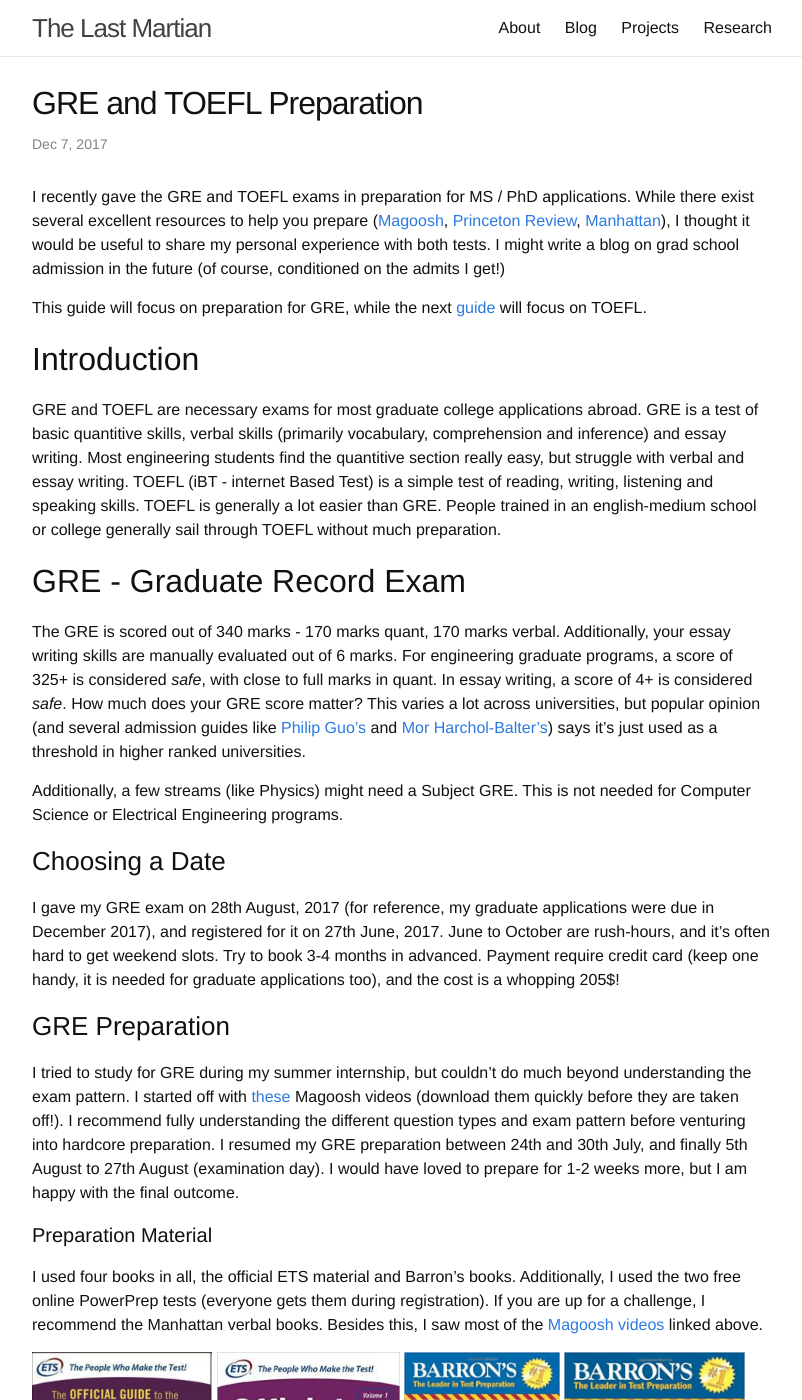
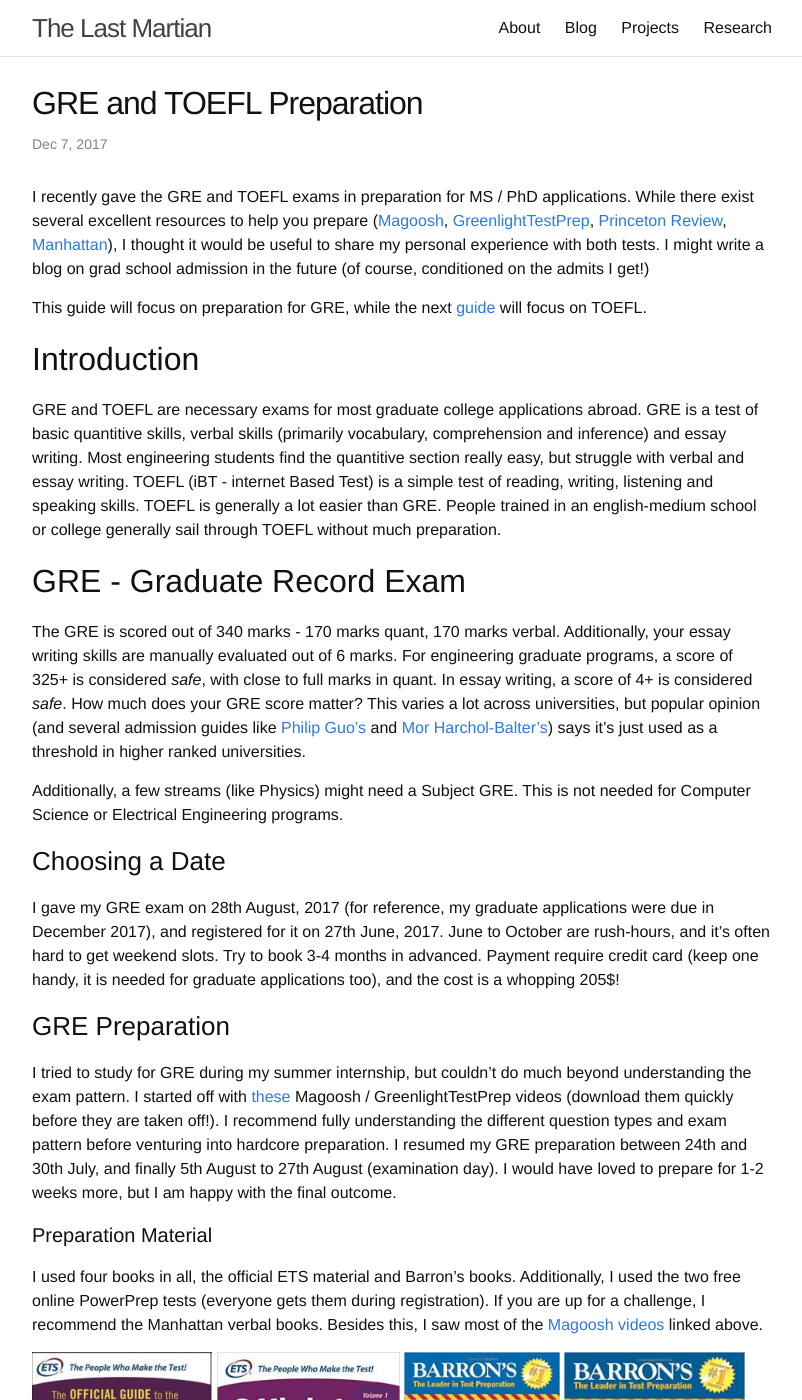
Before and after one commit to martiansideofthemoon/martiansideofthemoon.github.io, a Jekyll site: the page built from _posts/2017-12-08-gre-toefl-preparation.markdown, in a window 1280 px wide and 1400 px high. Shown: the whole window, without its empty margins (238-1040 px from the left). Built offline with Jekyll 4.4.1, drawn with Linux system fonts in a browser that asks for light colours; comment, search, counter and statistics services are not loaded.

Commit message:
Adding greenlight test prep

```diff
--- a/_posts/2017-12-08-gre-toefl-preparation.markdown
+++ b/_posts/2017-12-08-gre-toefl-preparation.markdown
@@ -5,7 +5,7 @@ date:   2017-12-08 00:00:55 +0530
 tags: gre toefl grad ms phd
 ---
 
-I recently gave the GRE and TOEFL exams in preparation for MS / PhD applications. While there exist several excellent resources to help you prepare ([Magoosh](https://magoosh.com/), [Princeton Review](https://www.princetonreview.com/), [Manhattan](https://www.manhattanprep.com/gre/)), I thought it would be useful to share my personal experience with both tests. I might write a blog on grad school admission in the future (of course, conditioned on the admits I get!)
+I recently gave the GRE and TOEFL exams in preparation for MS / PhD applications. While there exist several excellent resources to help you prepare ([Magoosh](https://magoosh.com/), [GreenlightTestPrep](https://www.greenlighttestprep.com/), [Princeton Review](https://www.princetonreview.com/), [Manhattan](https://www.manhattanprep.com/gre/)), I thought it would be useful to share my personal experience with both tests. I might write a blog on grad school admission in the future (of course, conditioned on the admits I get!)
 
 This guide will focus on preparation for GRE, while the next [guide]({% post_url 2017-12-08-gre-toefl-preparation-2 %}) will focus on TOEFL.
 
@@ -25,7 +25,7 @@ I gave my GRE exam on 28th August, 2017 (for reference, my graduate applications
 
 ### GRE Preparation
 
-I tried to study for GRE during my summer internship, but couldn't do much beyond understanding the exam pattern. I started off with [these](https://drive.google.com/open?id=0B36C1JLEtF-7d3c1VUppWVFIUGs) Magoosh videos (download them quickly before they are taken off!). I recommend fully understanding the different question types and exam pattern before venturing into hardcore preparation. I resumed my GRE preparation between 24th and 30th July, and finally 5th August to 27th August (examination day). I would have loved to prepare for 1-2 weeks more, but I am happy with the final outcome.
+I tried to study for GRE during my summer internship, but couldn't do much beyond understanding the exam pattern. I started off with [these](https://drive.google.com/open?id=0B36C1JLEtF-7d3c1VUppWVFIUGs) Magoosh / GreenlightTestPrep videos (download them quickly before they are taken off!). I recommend fully understanding the different question types and exam pattern before venturing into hardcore preparation. I resumed my GRE preparation between 24th and 30th July, and finally 5th August to 27th August (examination day). I would have loved to prepare for 1-2 weeks more, but I am happy with the final outcome.
 
 #### Preparation Material
 
```
